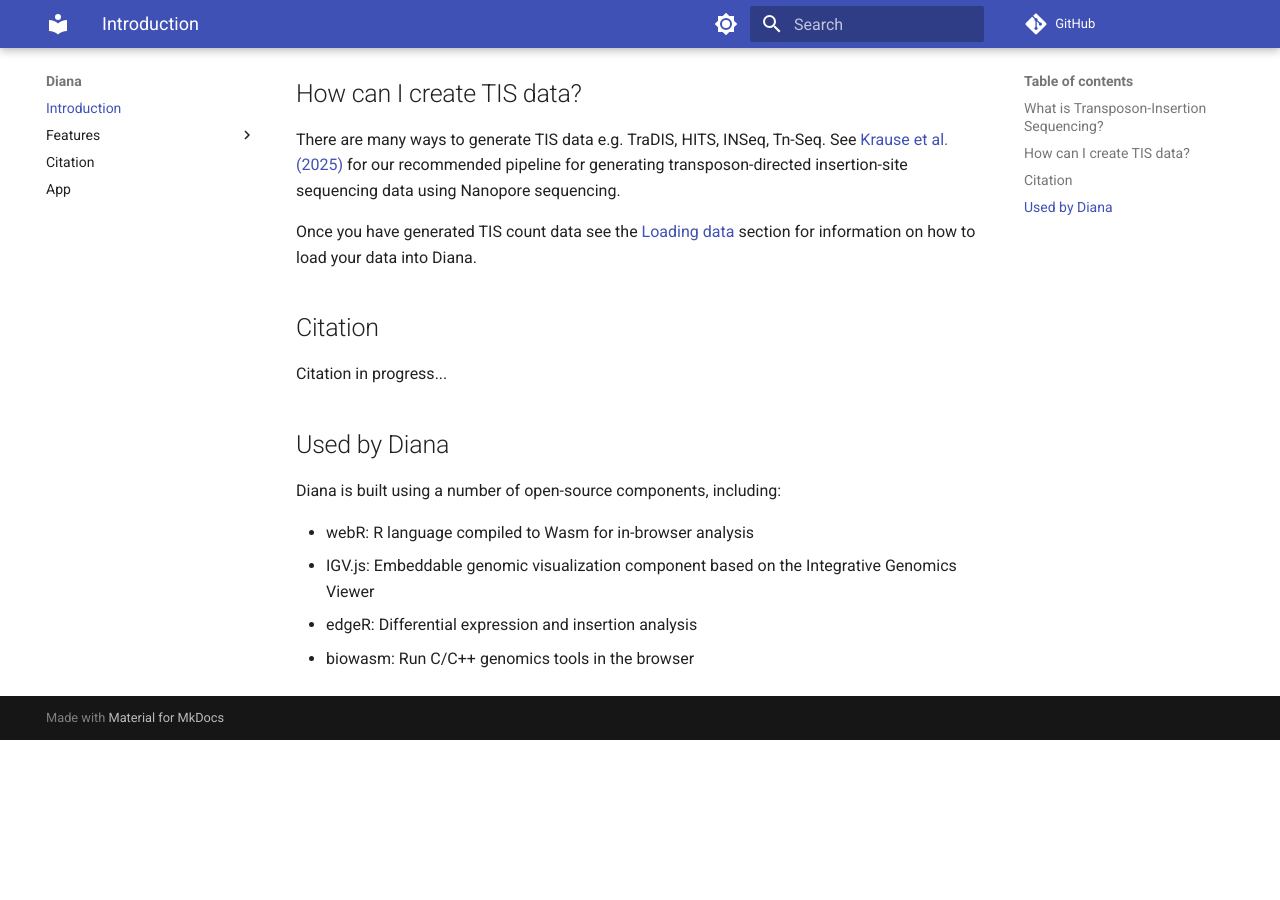
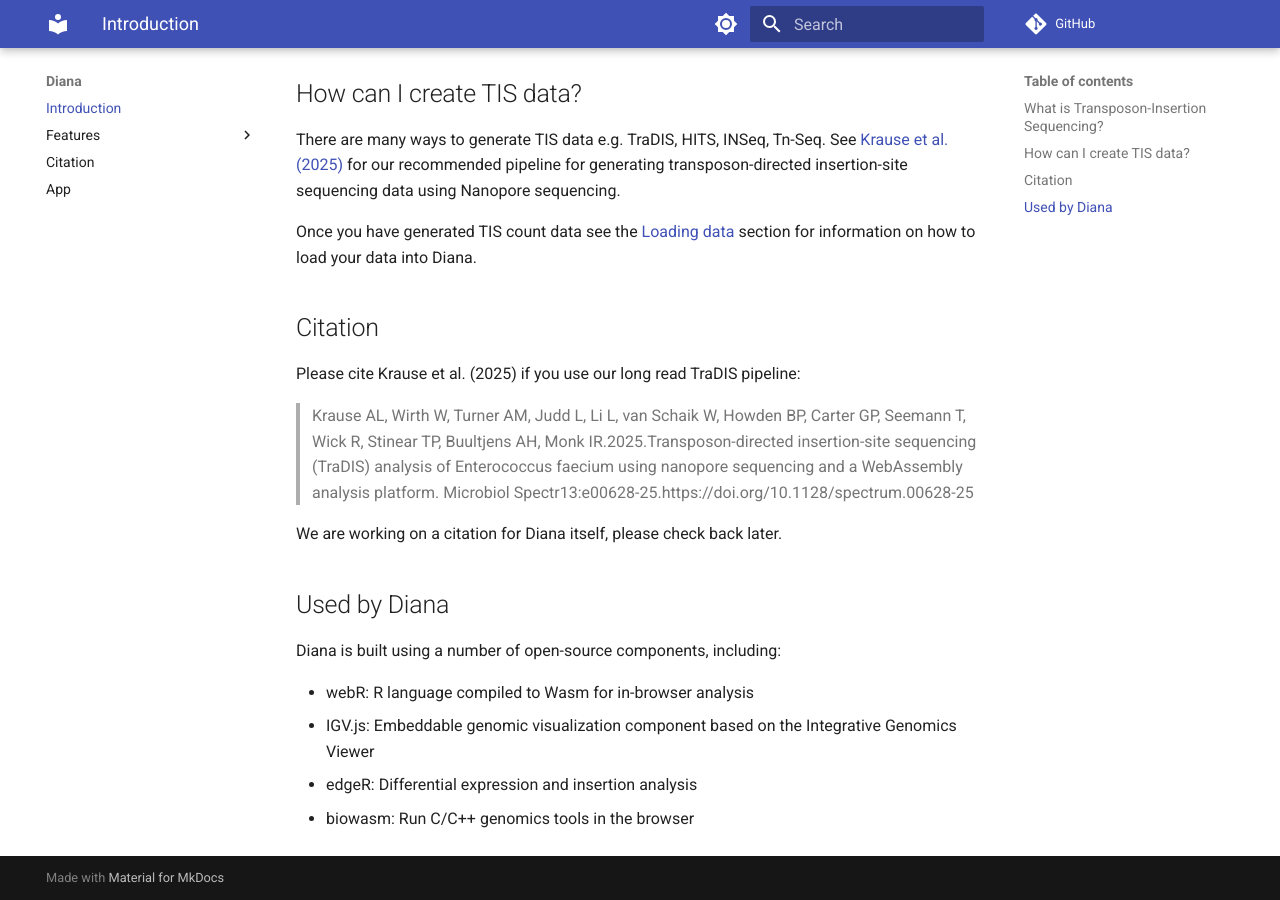
Before and after one commit to Wytamma/diana, an MkDocs documentation site: the page built from docs/index.md, in a window 1280 px wide and 900 px high, scrolled down 924 px. Built offline with MkDocs 1.6.1 and Material for MkDocs 9.7.7, drawn with Linux system fonts in a browser that asks for light colours; comment, search, counter and statistics services are not loaded; before the commit the page ends 1664 px from its top, so only the background shows below that.

Commit message:
Update citations and references to Krause et al. (2025) in documentation

```diff
--- a/docs/index.md
+++ b/docs/index.md
@@ -16,13 +16,17 @@ Although TIS methods differ in methods, they all rely on the same basic principl
 
 ## How can I create TIS data?
 
-There are many ways to generate TIS data e.g. TraDIS, HITS, INSeq, Tn-Seq. See [Krause et al. (2025)](https://www.biorxiv.org/content/10.1101/2025.03.03.641140v1.abstract) for our recommended pipeline for generating transposon-directed insertion-site sequencing data using Nanopore sequencing.
+There are many ways to generate TIS data e.g. TraDIS, HITS, INSeq, Tn-Seq. See [Krause et al. (2025)](https://journals.asm.org/doi/10.1128/spectrum.00628-25) for our recommended pipeline for generating transposon-directed insertion-site sequencing data using Nanopore sequencing.
 
 Once you have generated TIS count data see the [Loading data](/docs/data/) section for information on how to load your data into Diana.
 
 ## Citation
 
-Citation in progress...
+Please cite Krause et al. (2025) if you use our long read TraDIS pipeline:
+
+> Krause AL, Wirth W, Turner AM, Judd L, Li L, van Schaik W, Howden BP, Carter GP, Seemann T, Wick R, Stinear TP, Buultjens AH, Monk IR.2025.Transposon-directed insertion-site sequencing (TraDIS) analysis of Enterococcus faecium using nanopore sequencing and a WebAssembly analysis platform. Microbiol Spectr13:e00628-25.https://doi.org/10.1128/spectrum.00628-25
+
+We are working on a citation for Diana itself, please check back later.
 
 ## Used by Diana
 
```
Also changed, not shown: docs/citation.md (+5 -1 lines), docs/data.md (+1 -1 lines), docs/tracks.md (+1 -1 lines).
